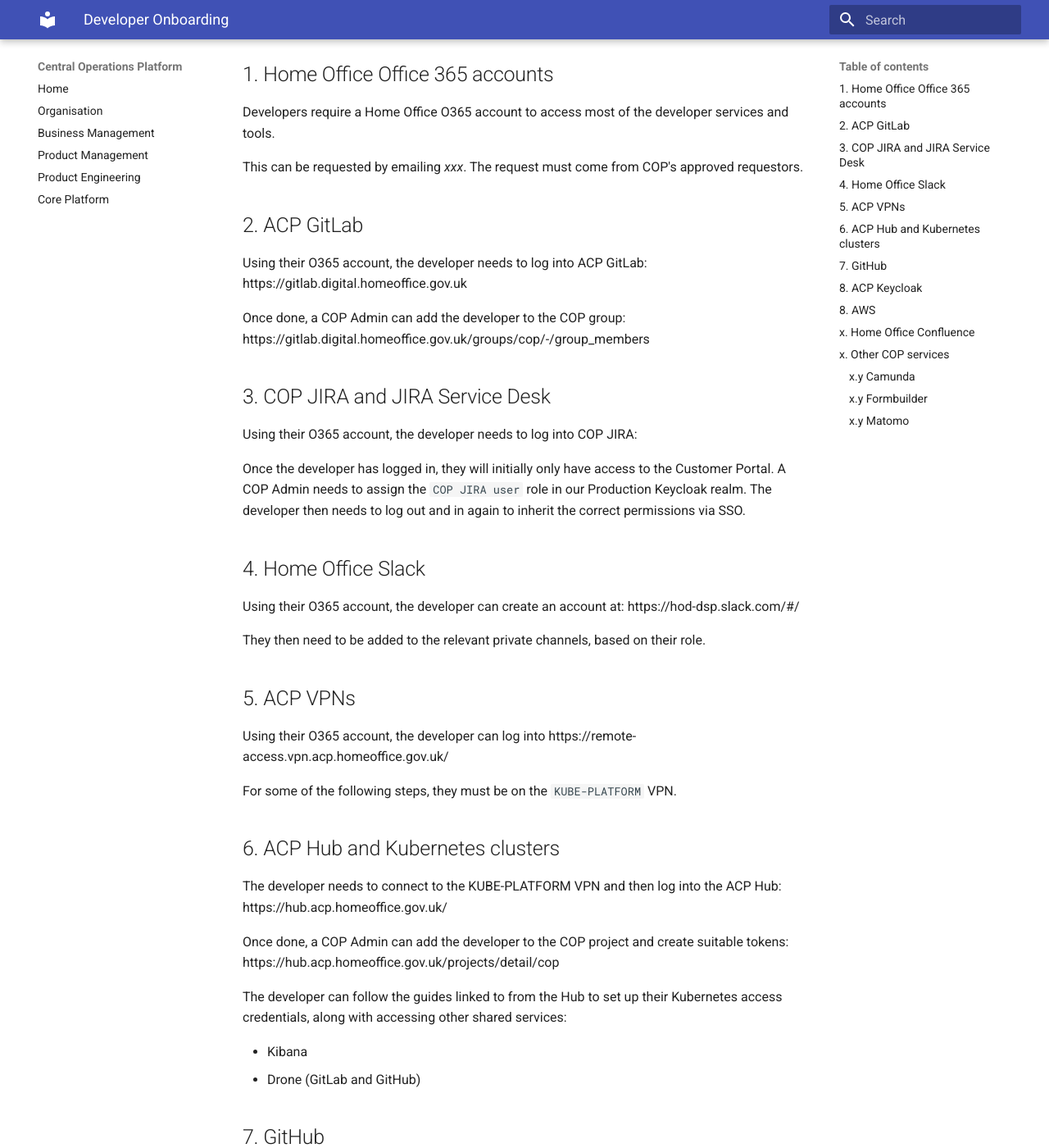
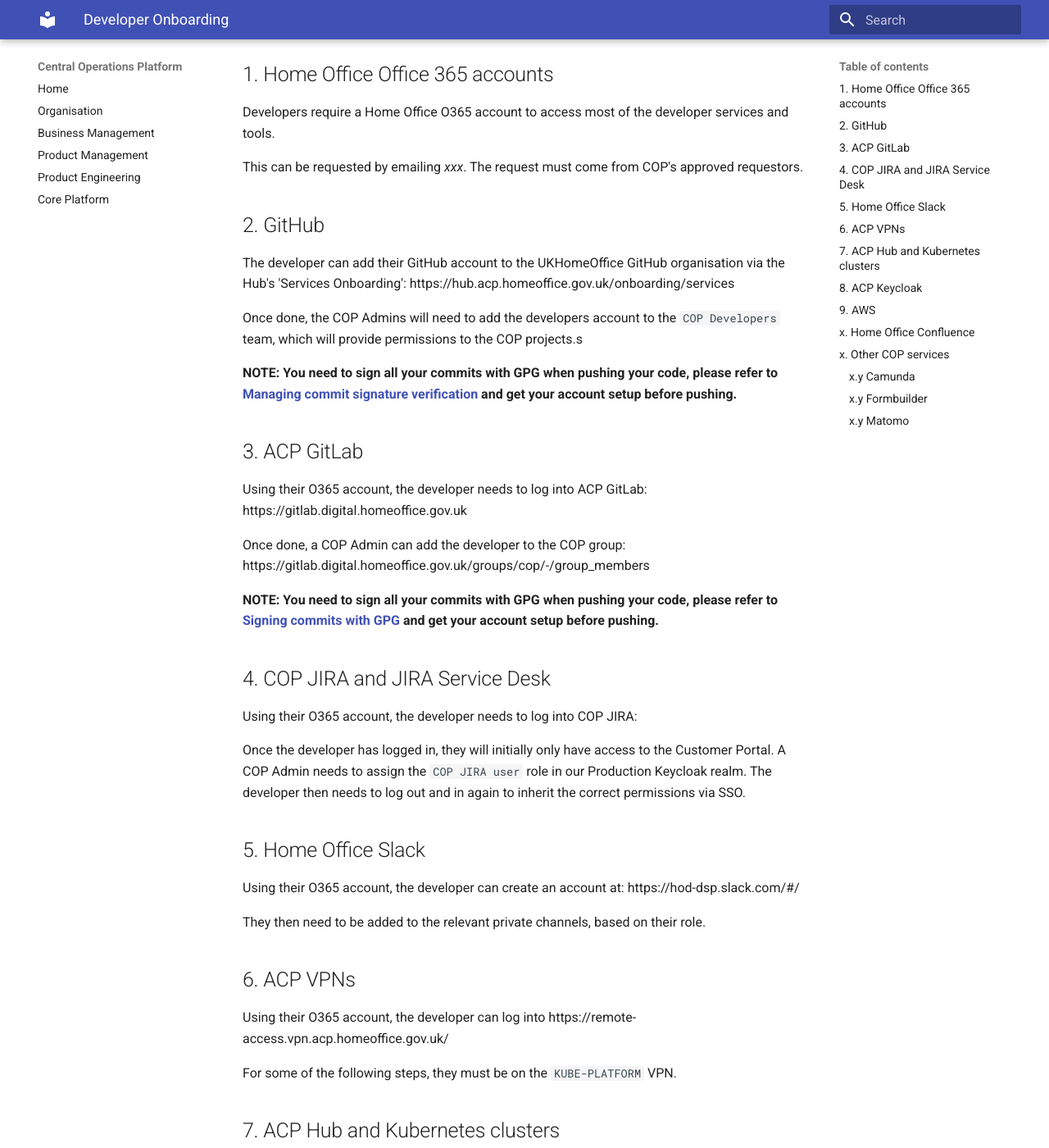
Before and after one commit to UKHomeOffice/central-operations-platform, an MkDocs documentation site: the page built from docs/developer-onboarding.md, in a window 1280 px wide and 1400 px high, scrolled down 265 px. Shown: the whole window at 82% size. Built offline with MkDocs 1.6.1 and Material for MkDocs 9.7.7, drawn with Linux system fonts in a browser that asks for light colours; some of the changed lines change nothing that is shown; some of the changed text lies outside the part shown.

Commit message:
Adds section around GPG signatures and refactors the file Re-signing

```diff
--- a/docs/developer-onboarding.md
+++ b/docs/developer-onboarding.md
@@ -3,19 +3,28 @@
 This section covers the "how to" for getting a new developer onboarded to our
 development systems.
 
-**All COP developers must have SC clearance in place before being given access
-to the following accounts and systems.**
+**All COP developers must have SC clearance in place before being given access to the following accounts and systems.**
 
-
-## 1. Home Office Office 365 accounts
+## 1. Home Office Office 365 accounts
 
 Developers require a Home Office O365 account to access most of the developer
 services and tools.
 
-This can be requested by emailing *xxx*. The request must come from COP's
+This can be requested by emailing _xxx_. The request must come from COP's
 approved requestors.
 
-## 2. ACP GitLab
+## 2. GitHub
+
+The developer can add their GitHub account to the UKHomeOffice GitHub
+organisation via the Hub's 'Services Onboarding':
+https://hub.acp.homeoffice.gov.uk/onboarding/services
+
+Once done, the COP Admins will need to add the developers account to the
+`COP Developers` team, which will provide permissions to the COP projects.s
+
+**NOTE: You need to sign all your commits with GPG when pushing your code, please refer to [Managing commit signature verification](https://help.github.com/en/github/authenticating-to-github/managing-commit-signature-verification) and get your account setup before pushing.**
+
+## 3. ACP GitLab
 
 Using their O365 account, the developer needs to log into ACP GitLab:
 https://gitlab.digital.homeoffice.gov.uk
@@ -23,8 +32,9 @@
 Once done, a COP Admin can add the developer to the COP group:
 https://gitlab.digital.homeoffice.gov.uk/groups/cop/-/group_members
 
+**NOTE: You need to sign all your commits with GPG when pushing your code, please refer to [Signing commits with GPG](https://docs.gitlab.com/ee/user/project/repository/gpg_signed_commits/) and get your account setup before pushing.**
 
-## 3. COP JIRA and JIRA Service Desk
+## 4. COP JIRA and JIRA Service Desk
 
 Using their O365 account, the developer needs to log into COP JIRA:
 
@@ -33,8 +43,7 @@
 Production Keycloak realm. The developer then needs to log out and in again to
 inherit the correct permissions via SSO.
 
-
-## 4. Home Office Slack
+## 5. Home Office Slack
 
 Using their O365 account, the developer can create an account at:
 https://hod-dsp.slack.com/#/
@@ -42,16 +51,14 @@
 They then need to be added to the relevant private channels, based on their
 role.
 
-
-## 5. ACP VPNs
+## 6. ACP VPNs
 
 Using their O365 account, the developer can log into
 https://remote-access.vpn.acp.homeoffice.gov.uk/
 
 For some of the following steps, they must be on the `KUBE-PLATFORM` VPN.
 
-
-## 6. ACP Hub and Kubernetes clusters
+## 7. ACP Hub and Kubernetes clusters
 
 The developer needs to connect to the KUBE-PLATFORM VPN and then log into the
 ACP Hub: https://hub.acp.homeoffice.gov.uk/
@@ -63,32 +70,21 @@
 The developer can follow the guides linked to from the Hub to set up their
 Kubernetes access credentials, along with accessing other shared services:
 
-* Kibana
-* Drone (GitLab and GitHub)
-
-## 7. GitHub
-
-The developer can add their GitHub account to the UKHomeOffice GitHub
-organisation via the Hub's 'Services Onboarding':
-https://hub.acp.homeoffice.gov.uk/onboarding/services
-
-Once done, the COP Admins will need to add the developers account to the
-`COP Developers` team, which will provide permissions to the COP projects.s
+- Kibana
+- Drone (GitLab and GitHub)
 
 ## 8. ACP Keycloak
 
 When accessing COP Services, the developer will need to log in via Keycloak.
 Some services require additional roles to be set in the COP Keycloak realms.
 
+## 9. AWS
 
-## 8. AWS
-
-Some developers will require AWS credentials. *TBC*
-
+Some developers will require AWS credentials. _TBC_
 
 ## x. Home Office Confluence
 
-*TBC*
+_TBC_
 
 ## x. Other COP services
 
```
